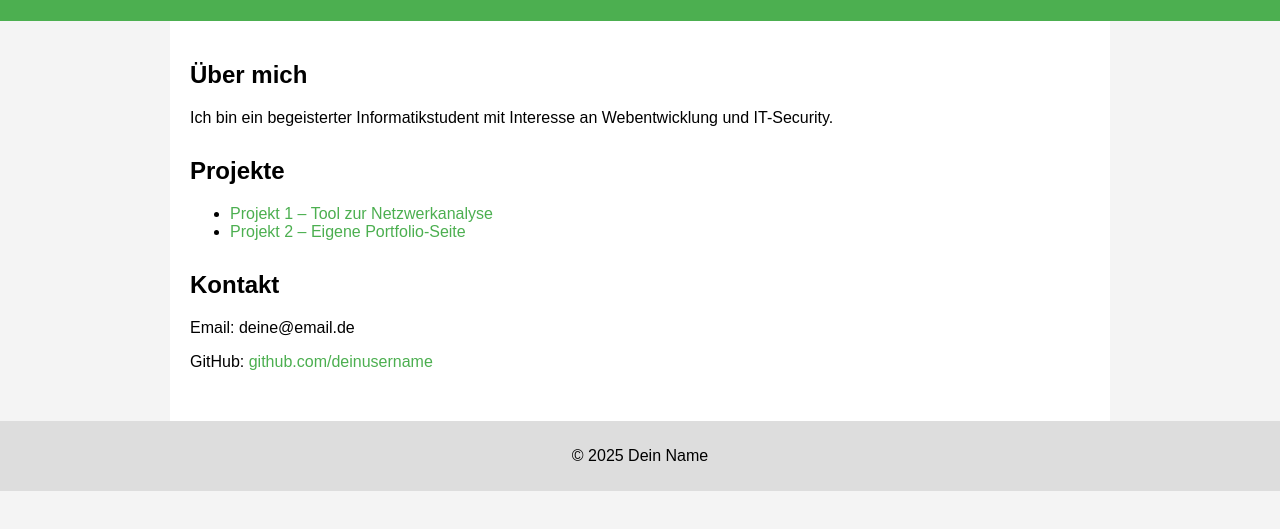
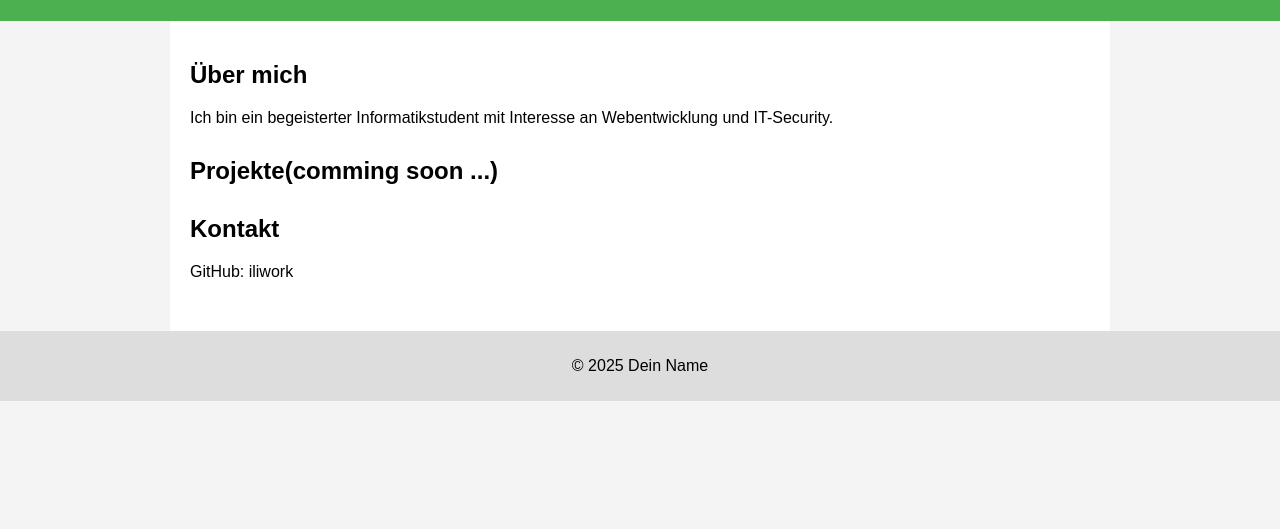
Before and after one commit to iliwork/iliwork.github.io, a plain HTML site: page index.html in a window 1280 px wide. Shown: the part 99-628 px from the top of the page. Drawn offline with Linux system fonts and the light colour scheme.

Commit message:
Update index.html

```diff
--- a/index.html
+++ b/index.html
@@ -50,17 +50,12 @@
     </section>
 
     <section>
-      <h2>Projekte</h2>
-      <ul>
-        <li><a href="https://github.com/deinusername/projekt1">Projekt 1 – Tool zur Netzwerkanalyse</a></li>
-        <li><a href="https://github.com/deinusername/projekt2">Projekt 2 – Eigene Portfolio-Seite</a></li>
-      </ul>
+      <h2>Projekte(comming soon ...)</h2>
     </section>
 
     <section>
       <h2>Kontakt</h2>
-      <p>Email: deine@email.de</p>
-      <p>GitHub: <a href="https://github.com/deinusername">github.com/deinusername</a></p>
+      <p>GitHub: iliwork</a></p>
     </section>
   </main>
 
```
